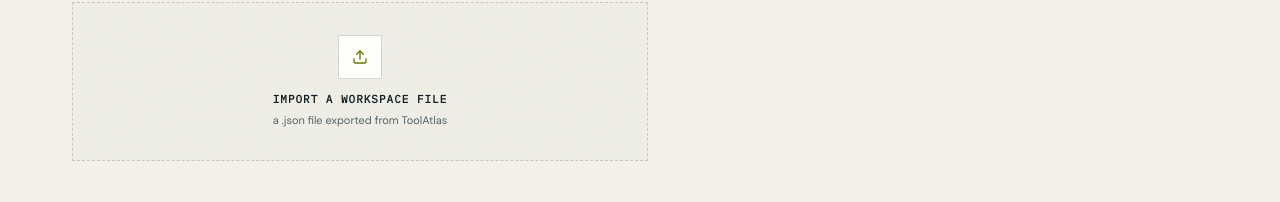
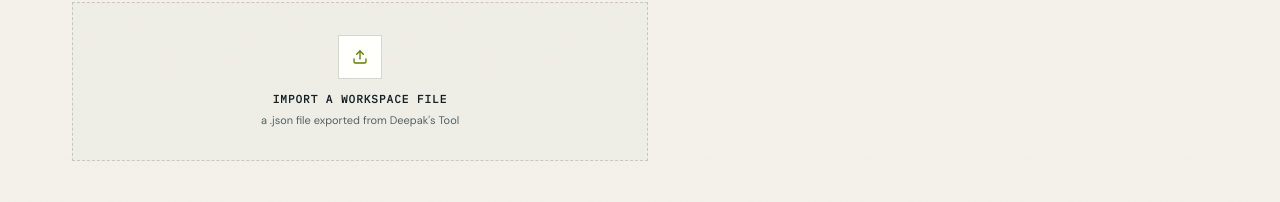
Before and after one commit to deepbat/toolatlas, a React (Vite) app: page /workspaces in a window 1280 px wide. Shown: the part 365-567 px from the top of the page. Built offline with nearby package versions, Linux system fonts and the light colour scheme.

Commit message:
Rename ToolAtlas to Deepak's Tool across site text

```diff
--- a/src/pages/Workspaces.tsx
+++ b/src/pages/Workspaces.tsx
@@ -59,7 +59,7 @@ export default function WorkspacesPage() {
         <Button type="button" onClick={create}>Create</Button>
         <DownloadButton label="Export all" onClick={() => downloadText('toolatlas-workspaces.json', JSON.stringify({ app: 'toolatlas', version: 1, workspaces: spaces }, null, 2), 'application/json')} />
       </div>
-      <div className="mt-4 max-w-xl"><Dropzone accept=".json,application/json" multiple={false} onFiles={importFile} title="Import a workspace file" hint="a .json file exported from ToolAtlas" /></div>
+      <div className="mt-4 max-w-xl"><Dropzone accept=".json,application/json" multiple={false} onFiles={importFile} title="Import a workspace file" hint="a .json file exported from Deepak's Tool" /></div>
       {msg && <div className="mt-4" role={msg.tone === 'warning' ? 'alert' : 'status'} data-testid="ws-message"><Note tone={msg.tone}>{msg.text}</Note></div>}
 
       <div className="mt-8 grid gap-4 lg:grid-cols-2">
```
